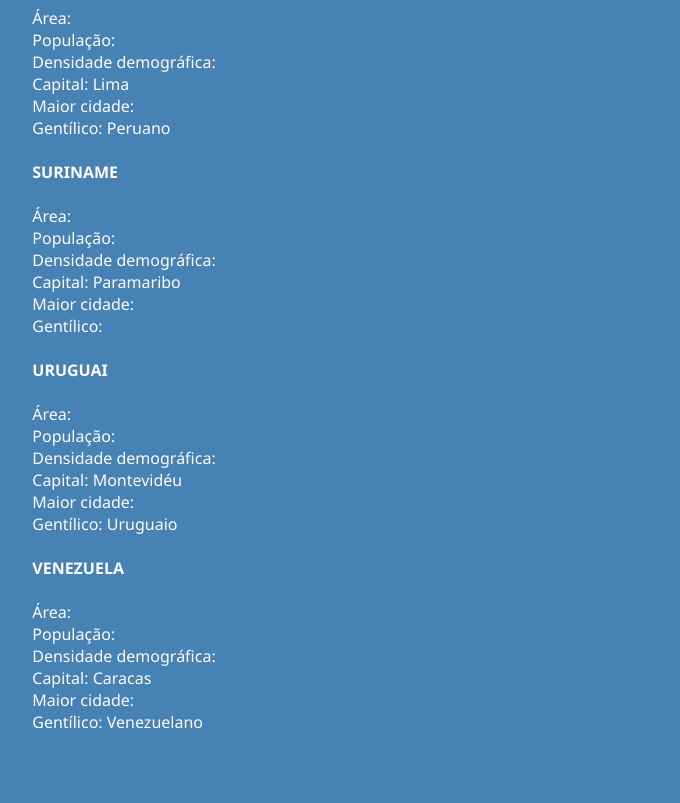
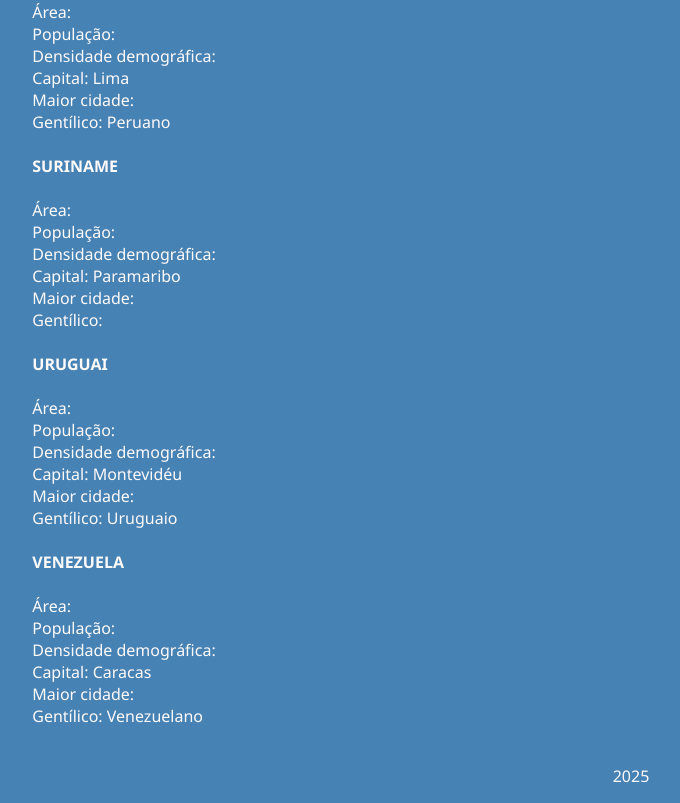
Before and after one commit to valdomirosdeof/prg04valdomiro, a plain HTML site: page infrastructure/pages/america-sul.html in a window 1280 px wide. Shown: the part 1751-2554 px from the top of the page, without its empty margins (9-689 px from the left). Before the commit the page ends 2522 px from the top, so only its background shows below. Drawn offline with Linux system fonts and the light colour scheme.

Commit message:
Atividade 6

```diff
--- a/infrastructure/assets/css/styles.css
+++ b/infrastructure/assets/css/styles.css
@@ -12,6 +12,11 @@ body{
 }
 
 .titulo-pagina-inicial{
+    color:springgreen;
+    text-align: center;
+}
+
+.titulo-brasil{
     color:springgreen;
     text-align: center;
 }
@@ -31,3 +36,7 @@ pre{
     font-family:'Segoe UI', Tahoma, Geneva, Verdana, sans-serif;
     color:snow;
 }
+
+footer{
+    text-align:center;
+}
--- a/infrastructure/pages/america-sul.html
+++ b/infrastructure/pages/america-sul.html
@@ -1,5 +1,6 @@
 <!DOCTYPE html>
-<html lang="en">
+<html lang="pt-br">
+
 <head>
     <meta charset="UTF-8">
     <meta name="viewport" content="width=device-width, initial-scale=1.0">
@@ -9,18 +10,23 @@
 
     <title>América do Sul</title>
 </head>
+
 <body>
-    <h1 class="titulo-america-sul">AMÉRICA DO SUL</h1>
-    <pre>
+    <header>
+        <h1 class="titulo-america-sul">AMÉRICA DO SUL</h1>
+    </header>
+    <nav>
         <a href="index.html" hreflang="pt-br">Voltar para a página inicial</a>
-
+    </nav>
+    <article>
+        <pre>
         <b>ARGENTINA</b>
 
-        Área:
-        População:
-        Densidade demográfica:
+        Área: 2.780.400 km2
+        População: 47.327.407 hab
+        Densidade demográfica: 16,26 hab/km2
         Capital: Buenos Aires
-        Maior cidade:
+        Maior cidade: Buenos Aires
         Gentílico: Argentino
 
         <b>BOLÍVIA</b>
@@ -28,15 +34,15 @@
         Área:
         População:
         Densidade demográfica:
-        Capital: Sucre
-        Maior cidade:
+        Capital: Sucre, La Paz
+        Maior cidade: Santa Cruz de la Sierra
         Gentílico: Boliviano
 
         <b>BRASIL</b>
 
-        Área:
-        População:
-        Densidade demográfica:
+        Área: 8.509.380 km2
+        População: 212.586.750 hab
+        Densidade demográfica: 24,98 hab/km2
         Capital: Brasília
         Maior cidade: São Paulo
         Gentílico: Brasileiro
@@ -122,5 +128,10 @@
         Maior cidade:
         Gentílico: Venezuelano
     </pre>
+    </article>
+    <footer>
+        <p>2025</p>
+    </footer>
 </body>
+
 </html>
```
Also changed, not shown: infrastructure/pages/brasil.html (+25 -7 lines), infrastructure/pages/index.html (+16 -2 lines).
